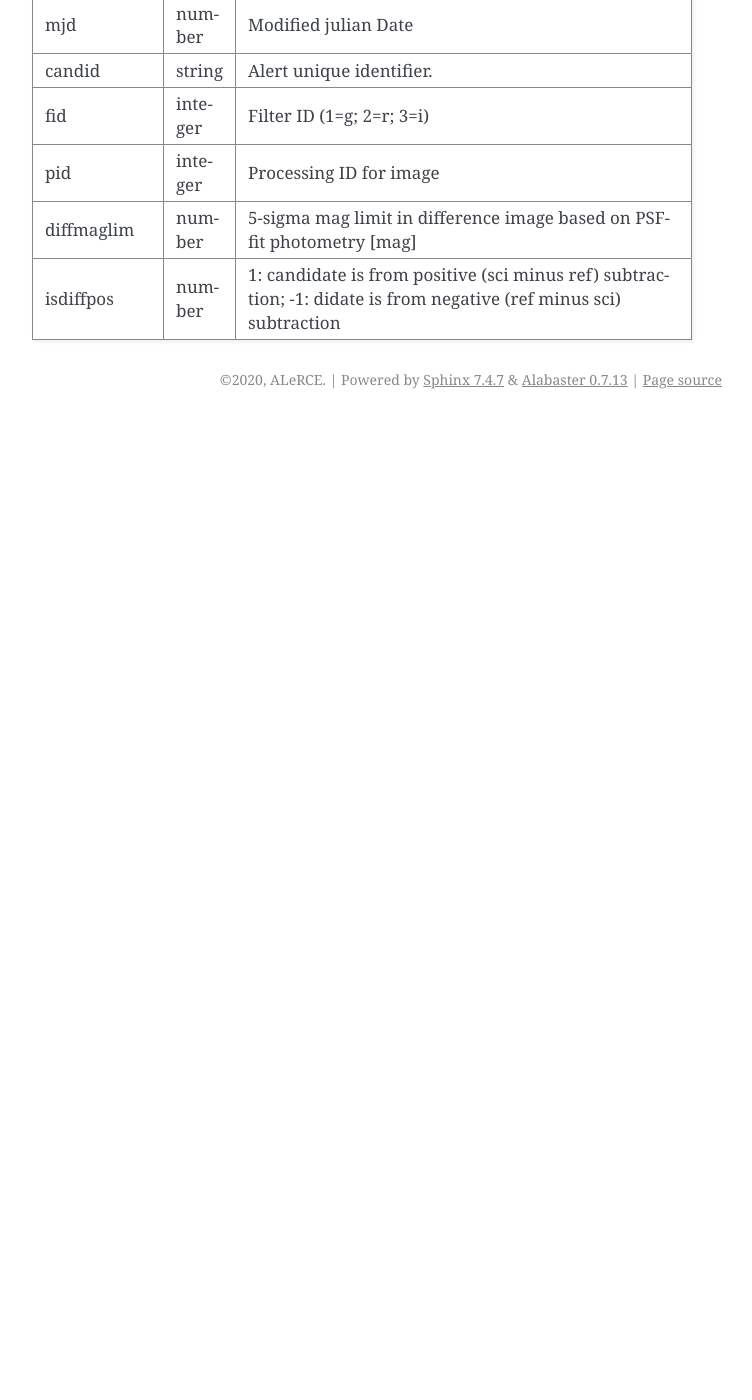
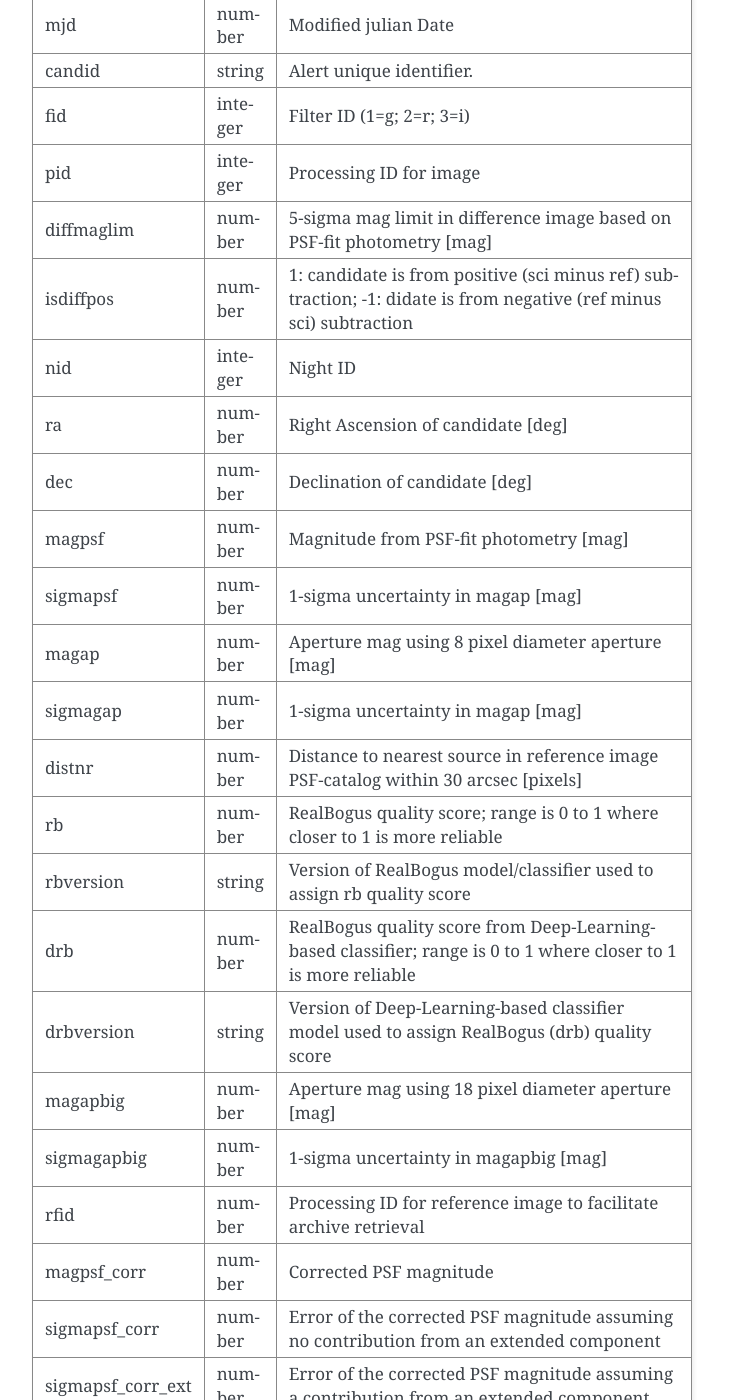
Before and after one commit to alercebroker/alerce_client, a Sphinx documentation site: the page built from docs/source/models.rst, in a window 1280 px wide and 1400 px high, scrolled down 1864 px. Shown: the whole window, without its empty margins (388-1140 px from the left). Built offline with Sphinx 7.4.7, drawn with Linux system fonts in a browser that asks for light colours; formulas are drawn with MathJax 3; before the commit the page ends 2283 px from its top, so only the background shows below that; some of the changed text lies outside the part shown.

Commit message:
Updated documentation models

```diff
--- a/docs/source/models/detection.rst
+++ b/docs/source/models/detection.rst
@@ -26,3 +26,72 @@ Detection Response
   * - isdiffpos
     - number
     - 1: candidate is from positive (sci minus ref) subtraction; -1: didate is from negative (ref minus sci) subtraction
+  * - nid
+    - integer
+    - Night ID
+  * - ra
+    - number
+    - Right Ascension of candidate [deg]
+  * - dec
+    - number
+    - Declination of candidate [deg]
+  * - magpsf
+    - number
+    - Magnitude from PSF-fit photometry [mag]
+  * - sigmapsf
+    - number
+    - 1-sigma uncertainty in magap [mag]
+  * - magap
+    - number
+    - Aperture mag using 8 pixel diameter aperture [mag]
+  * - sigmagap
+    - number
+    - 1-sigma uncertainty in magap [mag]
+  * - distnr
+    - number
+    - Distance to nearest source in reference image PSF-catalog within 30 arcsec [pixels]
+  * - rb
+    - number
+    - RealBogus quality score; range is 0 to 1 where closer to 1 is more reliable
+  * - rbversion
+    - string
+    - Version of RealBogus model/classifier used to assign rb quality score
+  * - drb
+    - number
+    - RealBogus quality score from Deep-Learning-based classifier; range is 0 to 1 where closer to 1 is more reliable
+  * - drbversion
+    - string
+    - Version of Deep-Learning-based classifier model used to assign RealBogus (drb) quality score
+  * - magapbig
+    - number
+    - Aperture mag using 18 pixel diameter aperture [mag]
+  * - sigmagapbig
+    - number
+    - 1-sigma uncertainty in magapbig [mag]
+  * - rfid
+    - number
+    - Processing ID for reference image to facilitate archive retrieval
+  * - magpsf_corr
+    - number
+    - Corrected PSF magnitude
+  * - sigmapsf_corr
+    - number
+    - Error of the corrected PSF magnitude assuming no contribution from an extended component
+  * - sigmapsf_corr_ext
+    - number
+    - Error of the corrected PSF magnitude assuming a contribution from an extended component
+  * - corrected
+    - boolean
+    - Whether the corrected photometry was applied
+  * - dubious
+    - boolean
+    - Whether the corrected photometry should be flagged
+  * - parent_candid
+    - number
+    - Parent candid if alert coming from prv_detection (null if no parent)
+  * - has_stamp
+    - boolean
+    - Whether the detection has an associated image stamp triplet (when parent_candid = null)
+  * - step_id_corr
+    - string
+    - Correction step pipeline version
--- /dev/null
+++ b/docs/source/models/magstats.rst
@@ -0,0 +1,88 @@
+Magstats Response
+=========================
+
+.. list-table:: Magstats Response Model
+  :widths: 20 10 70
+  :header-rows: 1
+
+  * - Name
+    - Type
+    - Description
+  * - fid
+    - integer
+    - Filter ID (1=g; 2=r; 3=i)
+  * - stellar
+    - boolean
+    - Whether the object appears to be unresolved in the given band
+  * - corrected
+    - boolean
+    - Whether the corrected photometry should be used
+  * - ndet
+    - integer
+    - Number of detections in the given band
+  * - ndubious
+    - integer
+    - Number of dubious corrections
+  * - dmdt_first
+    - number
+    - Initial rise estimate, the maximum slope between the first detection and any previous non-detection
+  * - dm_first
+    - number
+    - The magnitude difference used to compute dmdt_first
+  * - sigmadm_first
+    - number
+    - The error of the magnitude difference used to compute dmdt_first
+  * - dt_first
+    - number
+    - The time difference used to compute dmdt_first
+  * - magmean
+    - number
+    - The mean magnitude for the given fid
+  * - magmedian
+    - number
+    - The median magnitude for the given fid
+  * - magmax
+    - number
+    - The max magnitude for the given fid
+  * - magmin
+    - number
+    - The min magnitude for the given fid
+  * - magsigma
+    - number
+    - Magnitude standard deviation for the given fid
+  * - maglast
+    - number
+    - The last magnitude for the given fid
+  * - magfirst
+    - number
+    - The first magnitude for the given fid
+  * - magmean_corr
+    - number
+    - The mean corrected magnitude for the given fid
+  * - magmedian_corr
+    - number
+    - The median corrected magnitude for the given fid
+  * - magmax_corr
+    - number
+    - The max corrected magnitude for the given fid
+  * - magmin_corr
+    - number
+    - The min corrected magnitude for the given fid
+  * - magsigma_corr
+    - number
+    - Corrected magnitude standard deviation for the given fid
+  * - maglast_corr
+    - number
+    - The last corrected magnitude for the given fid
+  * - magfirst_corr
+    - number
+    - The first corrected magnitude for the given fid
+  * - firstmjd
+    - number
+    - The time of the first detection in the given fid
+  * - lastmjd
+    - number
+    - The time of the last detection in the given fid
+  * - step_id_corr
+    - string
+    - Correction step pipeline version
--- /dev/null
+++ b/docs/source/models/non_detection.rst
@@ -0,0 +1,19 @@
+Non-Detection Response
+=========================
+
+.. list-table:: Non-Detection Response Model
+  :widths: 20 10 70
+  :header-rows: 1
+
+  * - Name
+    - Type
+    - Description
+  * - mjd
+    - number
+    - Observation Julian date at start of exposure [days]
+  * - fid
+    - integer
+    - Filter ID (1=g; 2=r; 3=i)
+  * - diffmaglim
+    - number
+    - 5-sigma mag limit in difference image based on PSF-fit photometry [mag]
--- /dev/null
+++ b/docs/source/models/probability.rst
@@ -0,0 +1,25 @@
+Probability Response
+=========================
+
+.. list-table:: Probability Response Model
+  :widths: 20 10 70
+  :header-rows: 1
+
+  * - Name
+    - Type
+    - Description
+  * - classifier_name
+    - string
+    - Classifier name
+  * - classifier_version
+    - string
+    - Classifier version
+  * - class_name
+    - string
+    - Class
+  * - probability
+    - number
+    - Probability
+  * - ranking
+    - integer
+    - Ranking within the classifier type
```
Also changed, not shown: README.rst (+15 -239 lines), docs/source/models.rst (+11 -0 lines).
